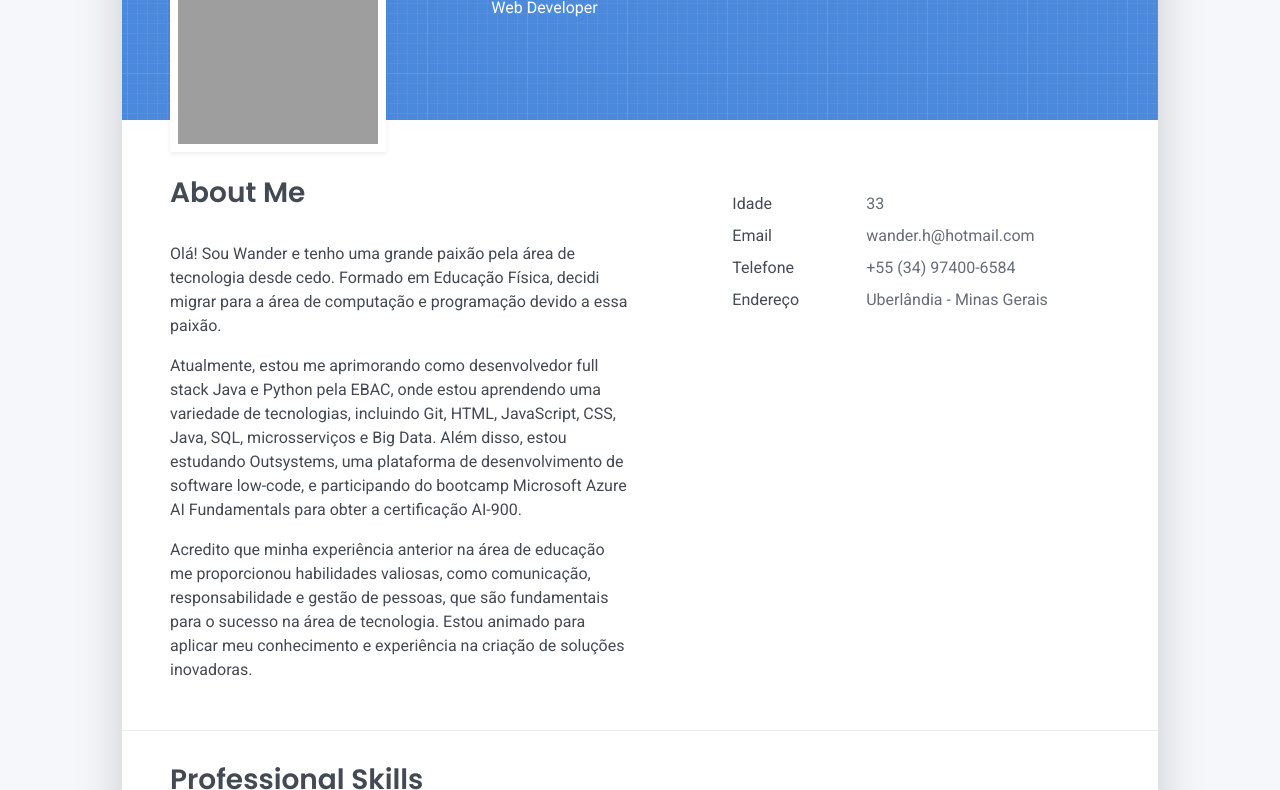
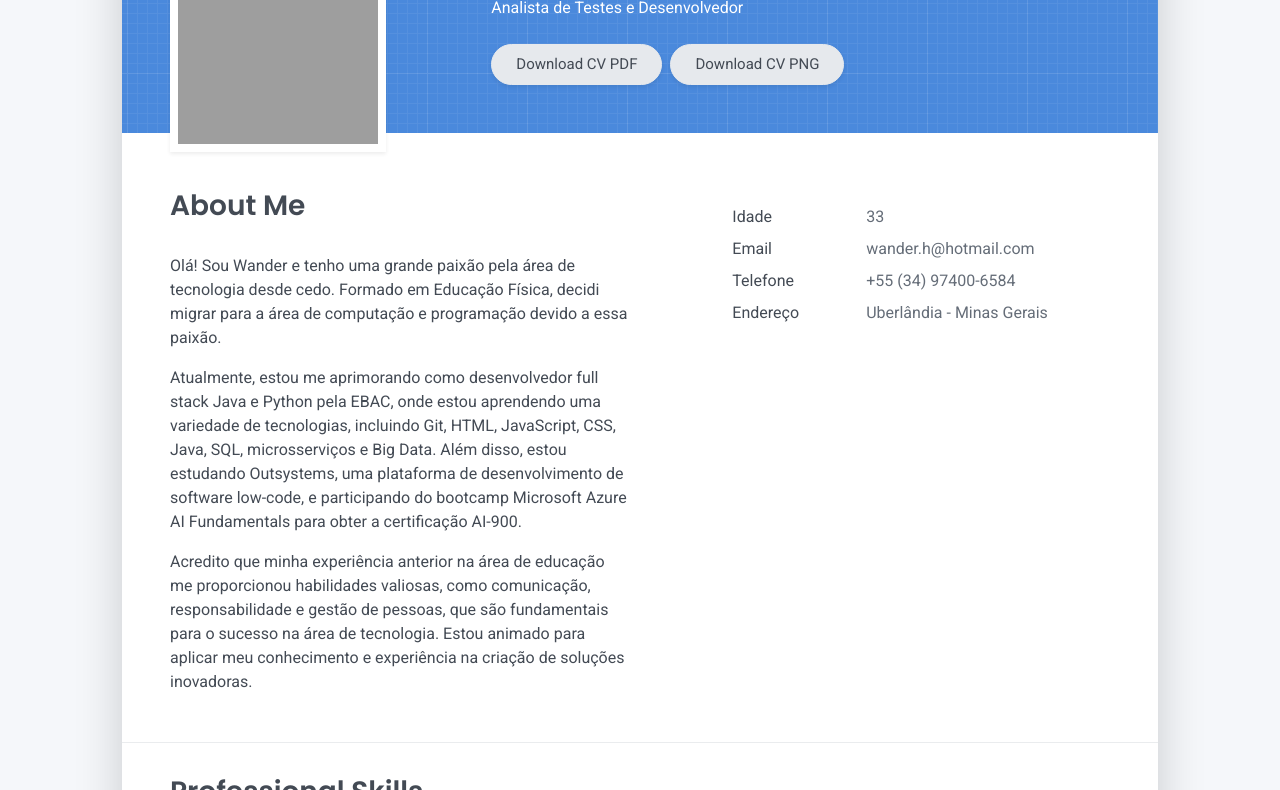
Before and after one commit to WanderHenrique/Curriculo-Online, a plain HTML site: page index.html in a window 1280 px wide. Shown: the part 236-1026 px from the top of the page. Drawn offline with Linux system fonts and the light colour scheme; grey boxes are pictures that could not be loaded.

Commit message:
Update index.html

```diff
--- a/index.html
+++ b/index.html
@@ -53,7 +53,8 @@
       </div>
       <div class="col-lg-8 col-md-7 text-center text-md-start">
         <h2 class="h1 mt-2" data-aos="fade-left" data-aos-delay="0">Wander Henrique</h2>
-        <p data-aos="fade-left" data-aos-delay="100">Web Developer</p>
+        <p data-aos="fade-left" data-aos-delay="100">Analista de Testes e Desenvolvedor</p>
+<class="d-print-none" data-aos="fade-left" data-aos-delay="200"><a class="btn btn-light text-dark shadow-sm mt-1 me-1" href="Wander Henrique Teixeira do Nascimento.pdf" target="_blank">Download CV PDF</a><a class="btn btn-light text-dark shadow-sm mt-1 me-1" href="Wander Henrique Teixeira do Nascimento.png" target="_blank">Download CV PNG</a>
       </div>
     </div>
   </div>
```
